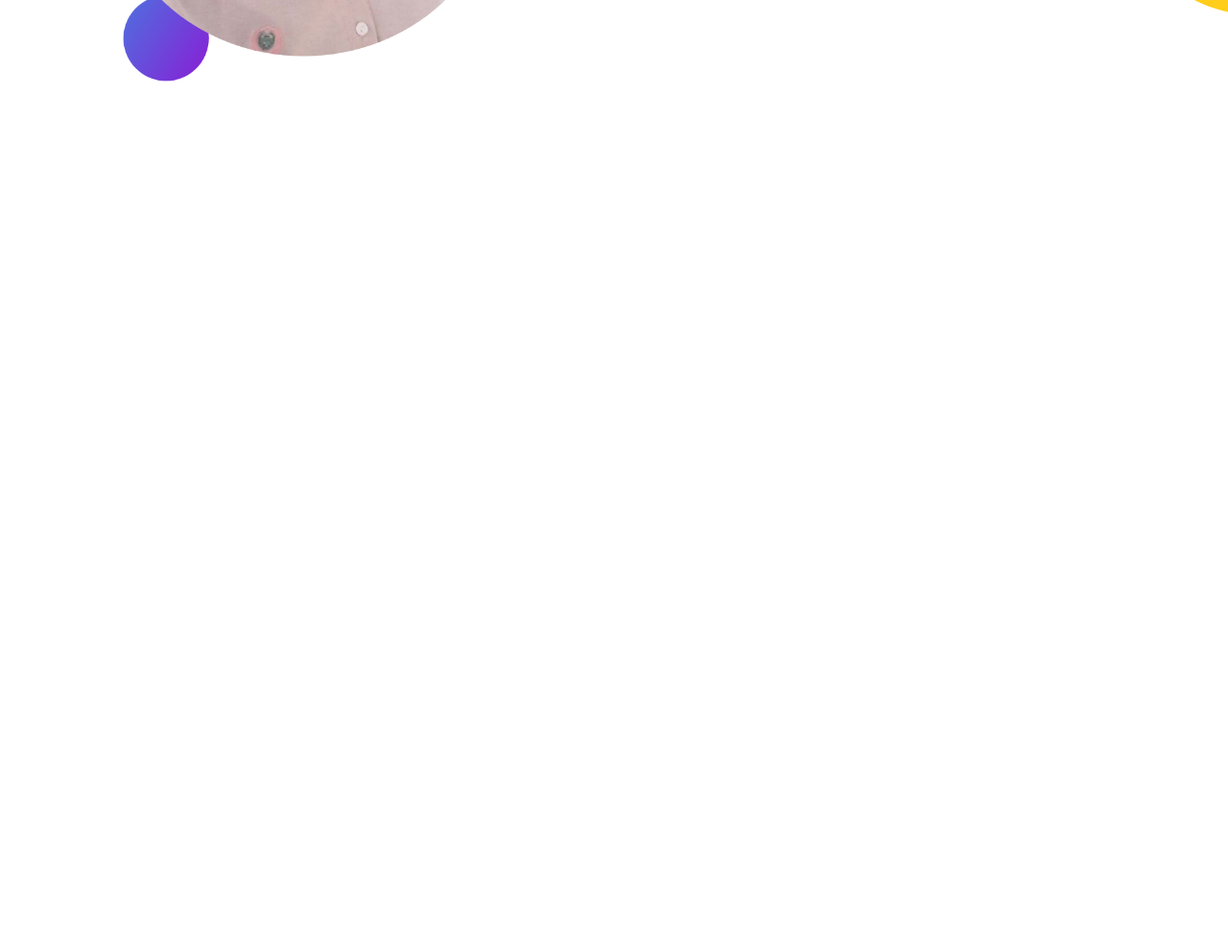
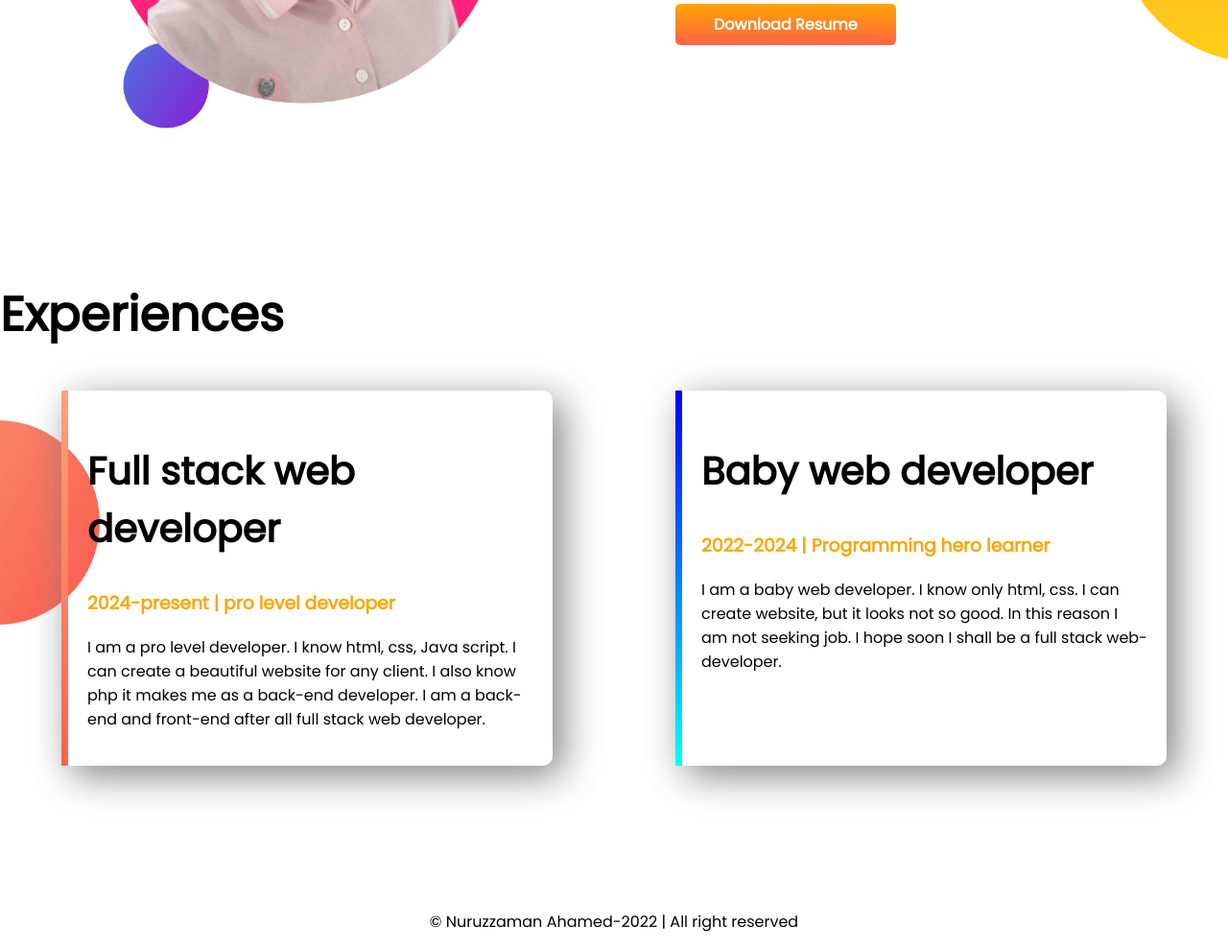
Before and after one commit to nuruzzamanahamed/developer-portfolio, a plain HTML site: page index.html in a window 1280 px wide. Shown: the part 972-1961 px from the top of the page at 96% size. Before the commit the page ends 1214 px from the top, so only its background shows below. Drawn offline with Linux system fonts and the light colour scheme.

Commit message:
footer & experience added

```diff
--- a/index.html
+++ b/index.html
@@ -13,7 +13,7 @@
 </head>
 
 <body>
-    <section class="top-bannar">
+    <section class="top-bannar flexible-container">
         <div class="half-width">
 
             <h1>Welcome To</h1>
@@ -31,7 +31,7 @@
             <img src="images/manik-picture1.png" alt="">
         </div>
     </section>
-    <section class="dream-big">
+    <section class="dream-big flexible-container">
         <div class="half-width">
             <img src="images/manik-picture2.png" alt="">
         </div>
@@ -47,6 +47,36 @@
             <a class="link-button" target="_blank" href="">Download Resume</a>
         </div>
     </section>
+    <section class="experience-area">
+        <h1>Experiences</h1>
+        <div class="flexible-container">
+            <div id="full-stack-experience" class="experience-item">
+                <h2>Full stack web developer<h2>
+                        <h3 class="orange-color">2024-present | pro level developer</h3>
+                        <p>I am a pro level developer. I know html,
+                            css, Java script. I can create a beautiful
+                            website for any client. I also know php
+                            it makes me as a back-end developer. I am a
+                            back-end and front-end after all full stack web developer.
+                        </p>
+
+            </div>
+            <div id="web-dev-experience" class="experience-item">
+                <h2>Baby web developer<h2>
+                        <h3 class="orange-color">2022-2024 | Programming hero learner</h3>
+                        <p>
+                            I am a baby web developer. I know only html, css. I can create website, but it looks not so
+                            good. In
+                            this reason I am not seeking job. I hope soon I shall be a full stack web-developer.
+                        </p>
+                        </h1>
+            </div>
+        </div>
+
+    </section>
+    <footer>
+        <p>&copy; Nuruzzaman Ahamed-2022 | All right reserved</p>
+    </footer>
 </body>
 
 </html>
--- a/style.css
+++ b/style.css
@@ -2,10 +2,16 @@ body{
     font-family: 'Poppins', sans-serif;
     margin: 0;
 }
+h1{
+    font-size: 50px;
+}
+h2{
+    font-size: 40px;
+}
 .orange-color{
     color: orange;
 }
-section{
+.flexible-container{
     display: flex;
     margin-bottom: 150px;
 }
@@ -34,3 +40,29 @@ section{
     background-repeat: no-repeat;
     background-position: right;
 }
+.experience-area{
+    background-image: url(images/exp-bg.png);
+    background-repeat: no-repeat;
+    background-position: left;
+}
+.experience-item{
+    width: 40%;
+    margin-left: 5%;
+    margin-right: 5%;
+    padding:20px;
+    box-shadow:10px 10px 40px gray;
+    border-radius: 10px;
+}
+#web-dev-experience{
+    border-left: 7px solid;
+    border-image: linear-gradient(blue, cyan);
+    border-image-slice: 1;
+}
+#full-stack-experience{
+    border-left: 7px solid;
+    border-image: linear-gradient(lightsalmon, tomato);
+    border-image-slice: 1;
+}
+footer p{
+    text-align: center;
+}
```
